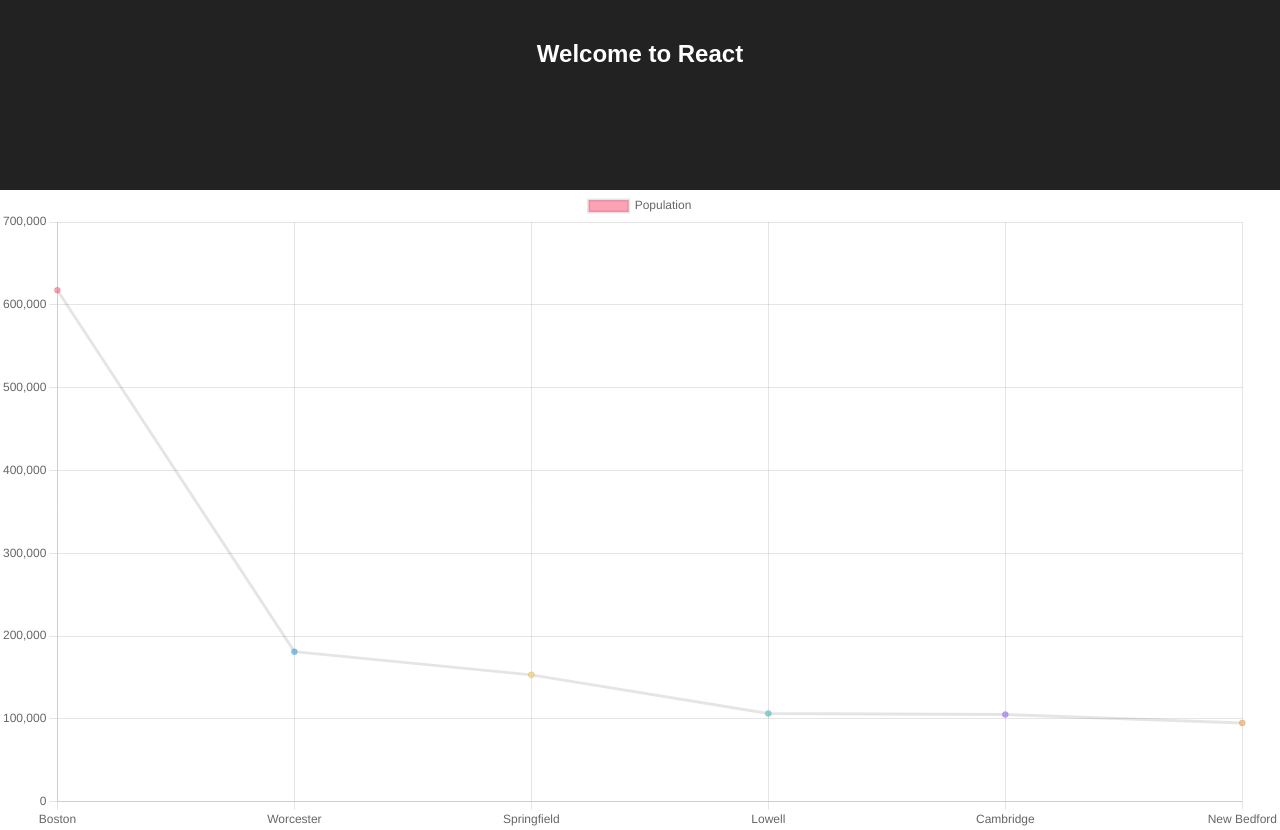
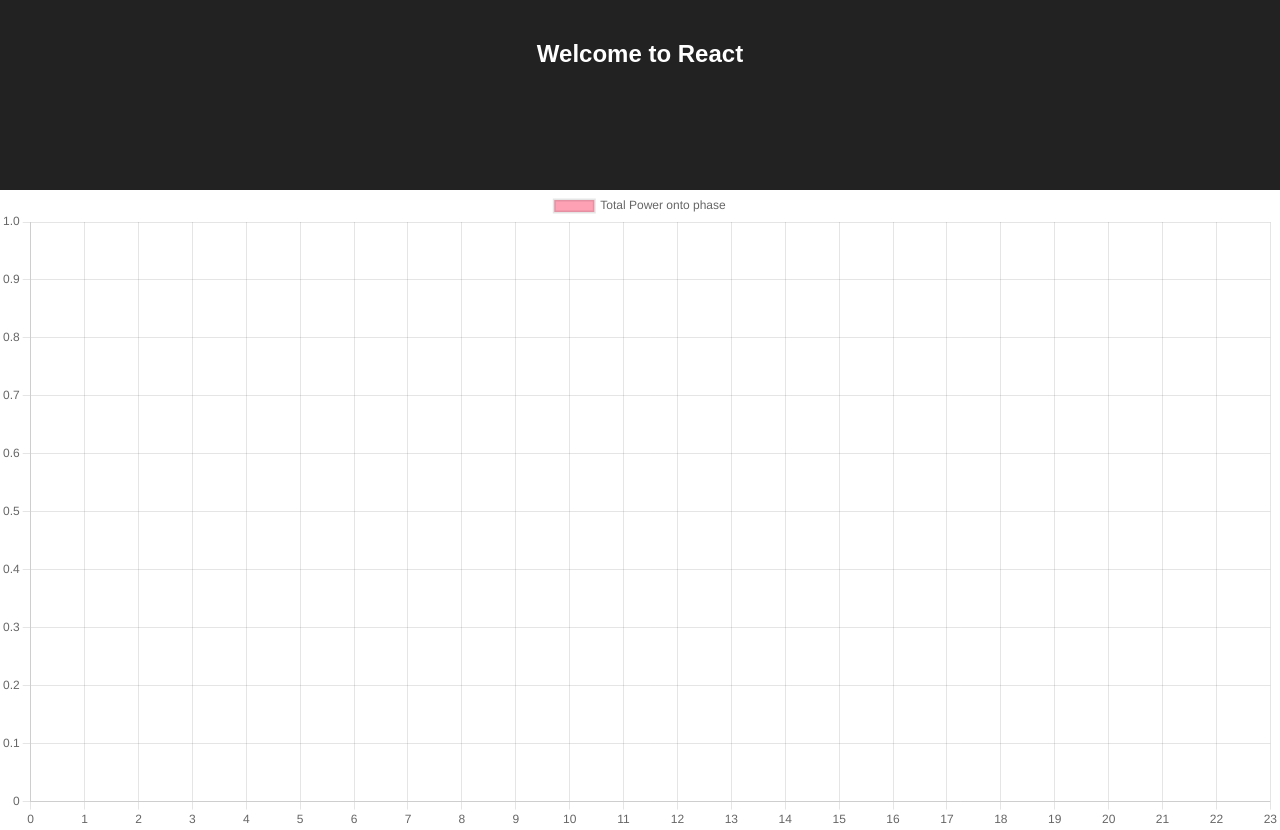
Before and after one commit to SteveVanSteve/uni-simulation-project-REACT, a React (Create React App) app: page / in a window 1280 px wide. Built offline with nearby package versions, Linux system fonts and the light colour scheme.

Commit message:
graph update - should be empty - need to label

```diff
--- a/src/App.js
+++ b/src/App.js
@@ -11,7 +11,6 @@ class App extends Component {
   }
 
   componentWillMount(){
-   // this.getchartData(); // this should be this.getChartData();
     this.getChartData();
   }
 
@@ -19,18 +18,14 @@ class App extends Component {
     // Ajax calls here
     this.setState({
       chartData:{
-        labels: ['Boston', 'Worcester', 'Springfield', 'Lowell', 'Cambridge', 'New Bedford'],
+        label: "",
+        labels: [0.00, 1.00, 2.00, 3.00, 4.00, 5.00, 6.00, 7.00, 8.00, 9.00, 10.00, 11.00,
+          12.00, 13.00, 14.00, 15.00, 16.00, 17.00, 18.00, 19.00, 20.00, 21.00, 22.00, 23.00],
         datasets:[
           {
-            label:'Population',
+            label:'Total Power onto phase',
             data:[
-              617594,
-              181045,
-              153060,
-              106519,
-              105162,
-              95072
-            ],
+              ],
             backgroundColor:[
               'rgba(255, 99, 132, 0.6)',
               'rgba(54, 162, 235, 0.6)',
```
